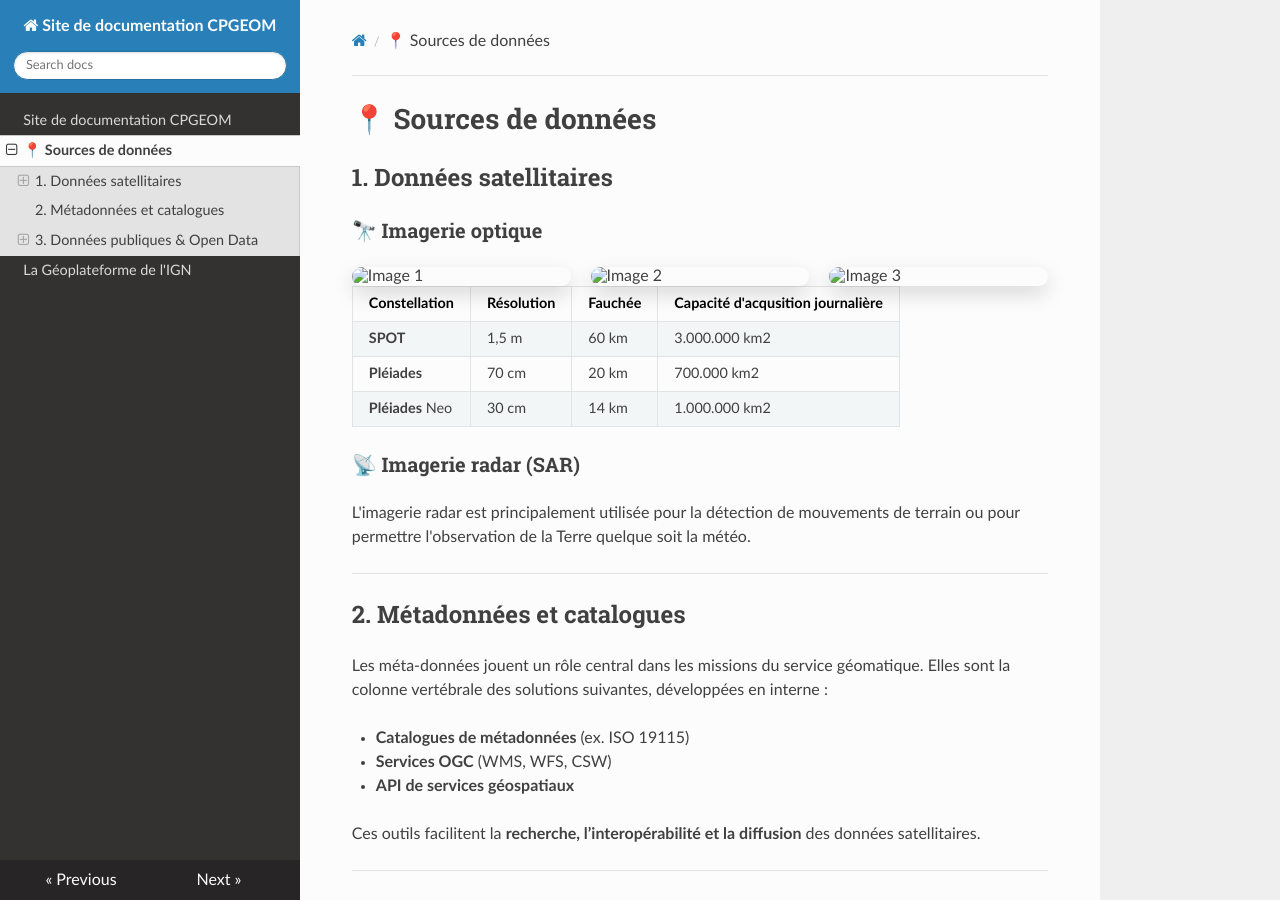
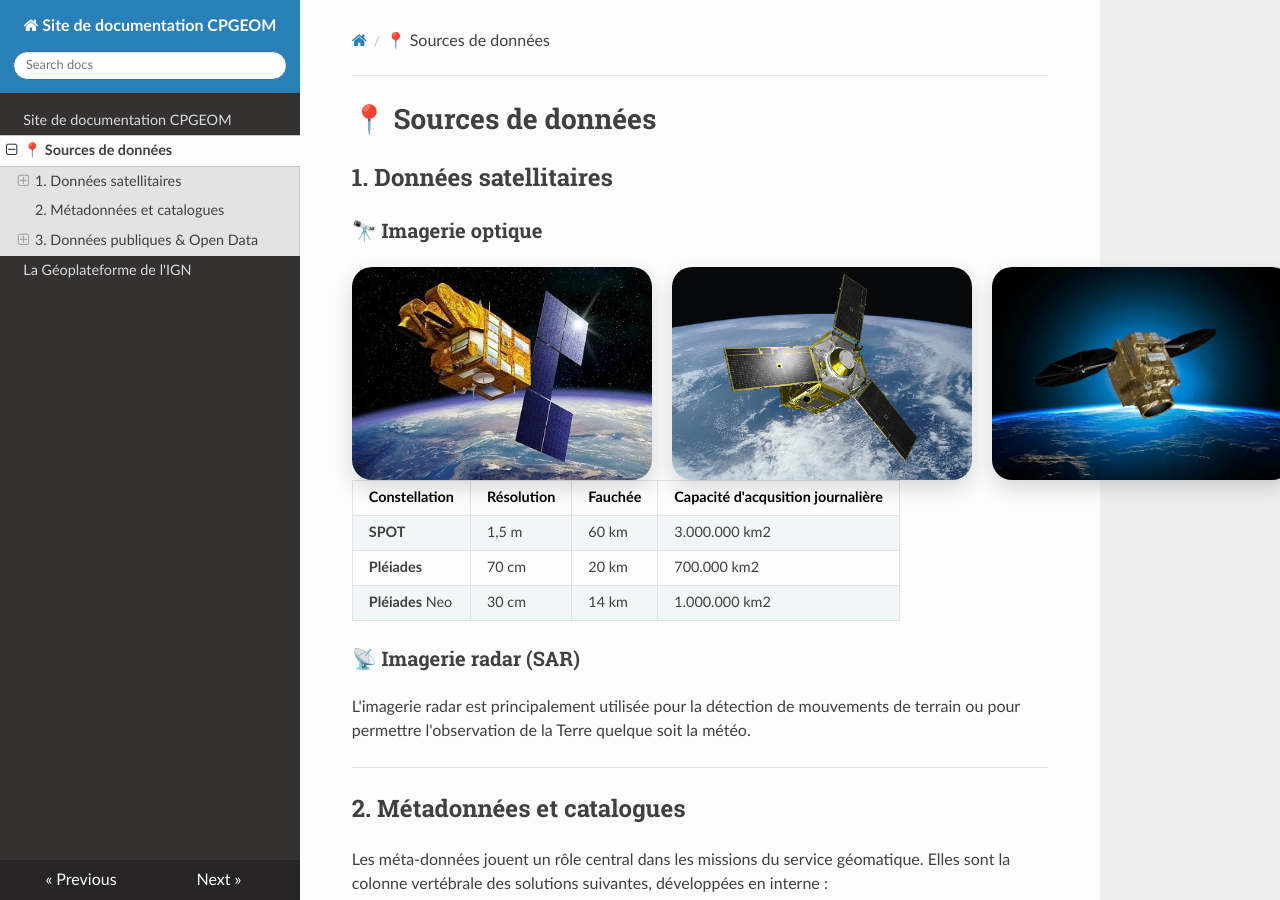
Before and after one commit to geomagus/cpgeom_doc, an MkDocs documentation site: the page built from docs/topic1.md, in a window 1280 px wide and 900 px high. Built offline with MkDocs 1.6.1, drawn with Linux system fonts in a browser that asks for light colours; nearby versions of some CDN libraries.

Commit message:
maj site

```diff
--- a/docs/topic1.md
+++ b/docs/topic1.md
@@ -6,19 +6,19 @@
 
 <div style="display: flex; gap: 20px; justify-content: flex-start; flex-wrap: nowrap;">
 
-  <img src="assets/spot.jpg" alt="Image 1"
+  <img src="../assets/spot.jpg" alt="Image 1"
        style="flex: 1 1 0; max-width: 300px; height: auto;
               border-radius: 20px;
               box-shadow: 0 8px 20px rgba(0,0,0,0.15);
               transition: transform 0.3s ease;">
 
-  <img src="assets/pleiades.jpg" alt="Image 2"
+  <img src="../assets/pleiades.jpg" alt="Image 2"
        style="flex: 1 1 0; max-width: 300px; height: auto;
               border-radius: 20px;
               box-shadow: 0 8px 20px rgba(0,0,0,0.15);
               transition: transform 0.3s ease;">
 
-  <img src="assets/neo.jpg" alt="Image 3"
+  <img src="../assets/neo.jpg" alt="Image 3"
        style="flex: 1 1 0; max-width: 300px; height: auto;
               border-radius: 20px;
               box-shadow: 0 8px 20px rgba(0,0,0,0.15);
@@ -133,6 +133,7 @@ Le service géomatique s’appuie régulièrement sur des sources **libres ou in
   // Création de la carte centrée sur Paris
   var map = L.map("map").setView([48.8566, 2.3522], 12);
 
+
   L.tileLayer(
     "https://data.geopf.fr/wmts?SERVICE=WMTS&REQUEST=GetTile&VERSION=1.0.0" +
       "&TILEMATRIXSET=PM&LAYER=ORTHOIMAGERY.ORTHOPHOTOS" +
```
Also changed, not shown: site/index.html.
